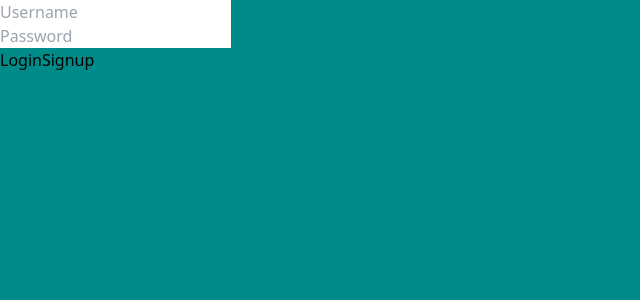
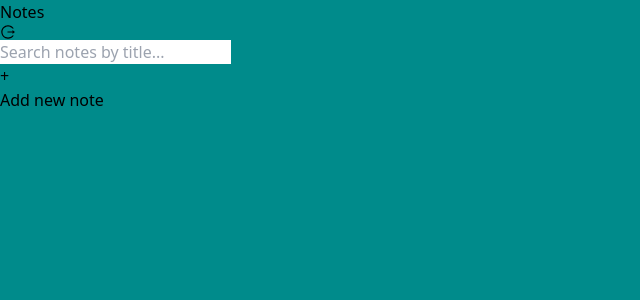
Before and after one commit to marianohlopez/app-notes, a React (Vite) app in the folder frontend/: page /dashboard in a window 1280 px wide. Before the commit this address led to /. Shown: the top 300 px of the page, without its empty margins (0-640 px from the left). Built offline with nearby package versions, Linux system fonts and the light colour scheme; no server answers; sample sign-in values are in the browser's storage.

Commit message:
login-storage

```diff
--- a/frontend/src/components/dashboard/Dashboard.jsx
+++ b/frontend/src/components/dashboard/Dashboard.jsx
@@ -1,18 +1,25 @@
 import NoteContainer from "../note-container/NoteContainer";
-import { useContext } from "react";
+import { useContext, useEffect } from "react";
 import { Context } from "../../context/context";
 import { Navigate } from 'react-router-dom';
 import SearchBar from "../search-bar/SearchBar";
 import Logout from "../logout/Logout";
 
-
 const Dashboard = () => {
 
-  const { isAuthenticated } = useContext(Context);
+  const localStorageAuthenticated = localStorage.getItem('isAuthenticated');
 
-  if (!isAuthenticated) {
+  const { isAuthenticated, fetchNotes } = useContext(Context);
+
+  if (!isAuthenticated && localStorageAuthenticated !== 'true') {
     return <Navigate to="/" replace />;
   }
+
+  useEffect(() => {
+    if (localStorageAuthenticated === 'true') {
+      fetchNotes();
+    }
+  }, []);
 
   return (
     <div className="container flex flex-col mx-auto py-4">
--- a/frontend/src/components/logout/Logout.jsx
+++ b/frontend/src/components/logout/Logout.jsx
@@ -31,6 +31,7 @@ const Logout = () => {
       if (result.isConfirmed) {
         setIsAuthenticated(false)
         const response = await axios.get(`${configParams.API_URL}/logout`, {withCredentials: true});
+        localStorage.removeItem('isAuthenticated');
         response.status === 200 && navigate('/');
       }
     }
```
